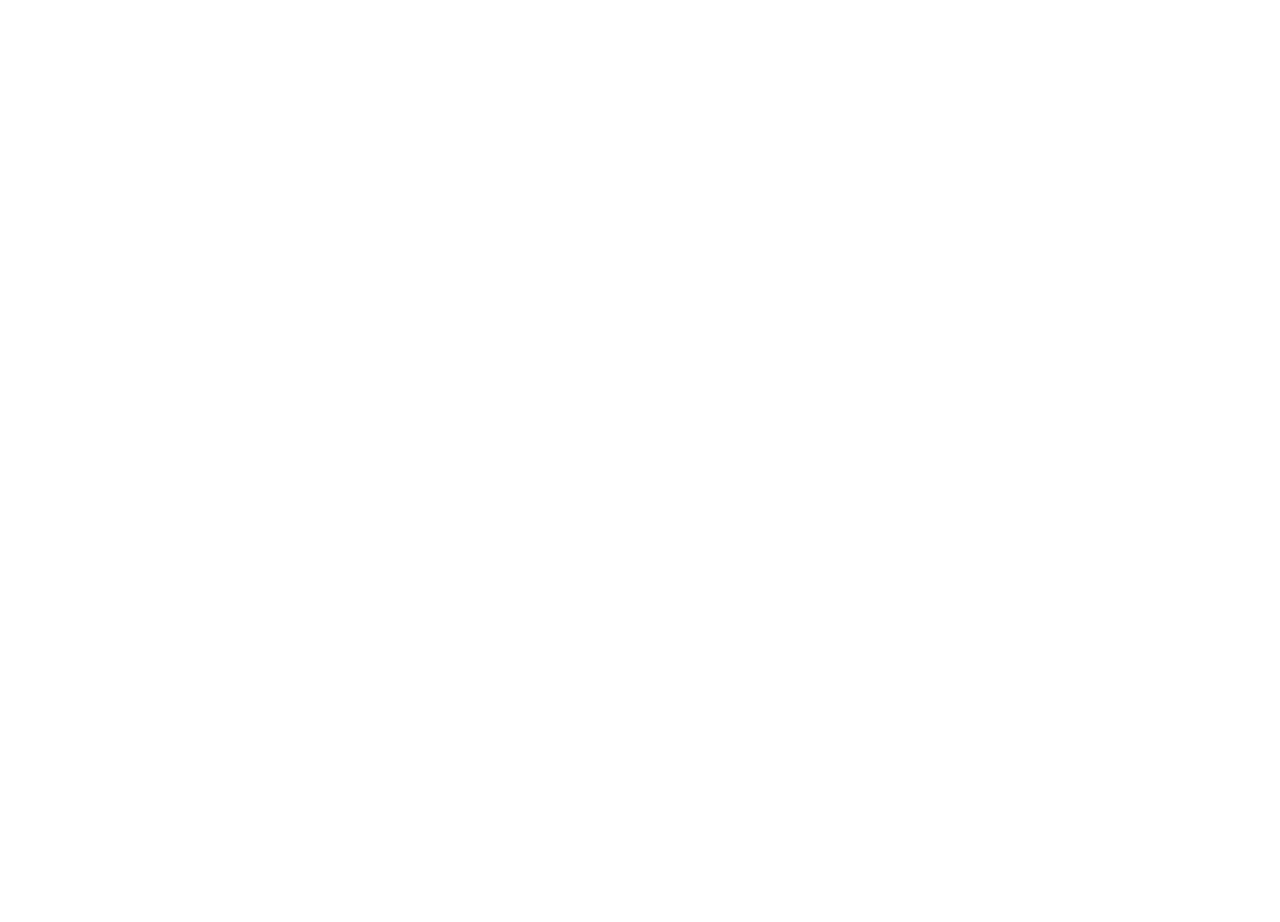
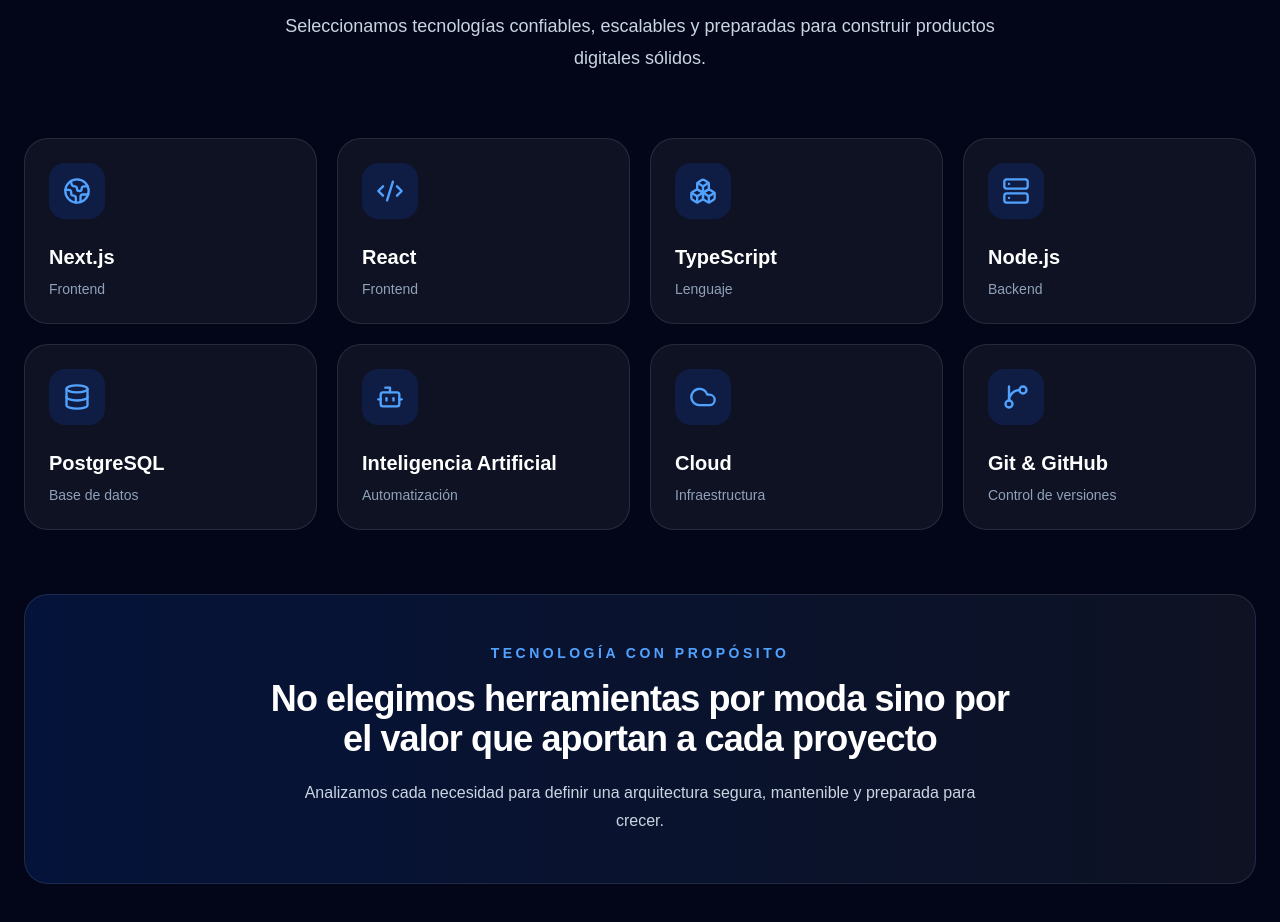
Before and after one commit to Sandro252525/aetherix-website, a Next.js app: page / in a window 1280 px wide. Shown: the part 3320-4242 px from the top of the page. Before the commit the page ends 3078 px from the top, so only its background shows below. Built offline with nearby package versions, Linux system fonts and the light colour scheme.

Commit message:
feat: add technologies section

```diff
--- a/src/app/page.tsx
+++ b/src/app/page.tsx
@@ -2,6 +2,7 @@
 import Hero from "@/components/sections/Hero";
 import Services from "@/components/sections/Services";
 import WhyChooseUs from "@/components/sections/WhyChooseUs";
+import Technologies from "@/components/sections/Technologies";
 
 export default function Home() {
   return (
@@ -10,6 +11,7 @@
       <Hero />
       <Services />
       <WhyChooseUs />
+      <Technologies />
     </main>
   );
 }
--- /dev/null
+++ b/src/components/sections/Technologies.tsx
@@ -0,0 +1,113 @@
+import {
+  Bot,
+  Boxes,
+  Cloud,
+  Code2,
+  Database,
+  GitBranch,
+  Globe2,
+  Server,
+} from "lucide-react";
+
+import Container from "@/components/ui/Container";
+import SectionTitle from "@/components/ui/SectionTitle";
+
+const technologies = [
+  {
+    name: "Next.js",
+    category: "Frontend",
+    icon: Globe2,
+  },
+  {
+    name: "React",
+    category: "Frontend",
+    icon: Code2,
+  },
+  {
+    name: "TypeScript",
+    category: "Lenguaje",
+    icon: Boxes,
+  },
+  {
+    name: "Node.js",
+    category: "Backend",
+    icon: Server,
+  },
+  {
+    name: "PostgreSQL",
+    category: "Base de datos",
+    icon: Database,
+  },
+  {
+    name: "Inteligencia Artificial",
+    category: "Automatización",
+    icon: Bot,
+  },
+  {
+    name: "Cloud",
+    category: "Infraestructura",
+    icon: Cloud,
+  },
+  {
+    name: "Git & GitHub",
+    category: "Control de versiones",
+    icon: GitBranch,
+  },
+];
+
+export default function Technologies() {
+  return (
+    <section id="technologies" className="bg-slate-950 py-24">
+      <Container>
+        <SectionTitle
+          centered
+          eyebrow="Tecnologías"
+          title="Herramientas modernas para soluciones de alto rendimiento"
+          description="Seleccionamos tecnologías confiables, escalables y preparadas para construir productos digitales sólidos."
+          theme="dark"
+        />
+
+        <div className="mt-16 grid gap-5 sm:grid-cols-2 lg:grid-cols-4">
+          {technologies.map((technology) => {
+            const Icon = technology.icon;
+
+            return (
+              <article
+                key={technology.name}
+                className="group rounded-3xl border border-white/10 bg-white/5 p-6 transition duration-300 hover:-translate-y-2 hover:border-blue-500/50 hover:bg-white/10"
+              >
+                <div className="flex h-14 w-14 items-center justify-center rounded-2xl bg-blue-600/15 text-blue-400 transition group-hover:bg-blue-600 group-hover:text-white">
+                  <Icon size={28} strokeWidth={2} />
+                </div>
+
+                <h3 className="mt-6 text-xl font-bold text-white">
+                  {technology.name}
+                </h3>
+
+                <p className="mt-2 text-sm text-slate-400">
+                  {technology.category}
+                </p>
+              </article>
+            );
+          })}
+        </div>
+
+        <div className="mt-16 rounded-3xl border border-white/10 bg-gradient-to-r from-blue-600/15 to-white/5 p-8 text-center sm:p-12">
+          <p className="text-sm font-bold uppercase tracking-[0.25em] text-blue-400">
+            Tecnología con propósito
+          </p>
+
+          <h3 className="mx-auto mt-4 max-w-3xl text-3xl font-extrabold tracking-tight text-white sm:text-4xl">
+            No elegimos herramientas por moda sino por el valor que aportan a
+            cada proyecto
+          </h3>
+
+          <p className="mx-auto mt-5 max-w-2xl leading-7 text-slate-300">
+            Analizamos cada necesidad para definir una arquitectura segura,
+            mantenible y preparada para crecer.
+          </p>
+        </div>
+      </Container>
+    </section>
+  );
+}
--- a/src/components/ui/SectionTitle.tsx
+++ b/src/components/ui/SectionTitle.tsx
@@ -3,6 +3,7 @@
   title: string;
   description?: string;
   centered?: boolean;
+  theme?: "light" | "dark";
 }
 
 export default function SectionTitle({
@@ -10,19 +11,27 @@
   title,
   description,
   centered = false,
+  theme = "light",
 }: SectionTitleProps) {
+  const titleColor = theme === "dark" ? "text-white" : "text-slate-950";
+
+  const descriptionColor =
+    theme === "dark" ? "text-slate-300" : "text-slate-600";
+
   return (
     <div className={centered ? "mx-auto max-w-3xl text-center" : "max-w-3xl"}>
       <p className="text-sm font-bold uppercase tracking-[0.25em] text-blue-600">
         {eyebrow}
       </p>
 
-      <h2 className="mt-4 text-4xl font-extrabold tracking-tight text-slate-950 sm:text-5xl">
+      <h2
+        className={`mt-4 text-4xl font-extrabold tracking-tight sm:text-5xl ${titleColor}`}
+      >
         {title}
       </h2>
 
       {description && (
-        <p className="mt-6 text-lg leading-8 text-slate-600">
+        <p className={`mt-6 text-lg leading-8 ${descriptionColor}`}>
           {description}
         </p>
       )}
```
